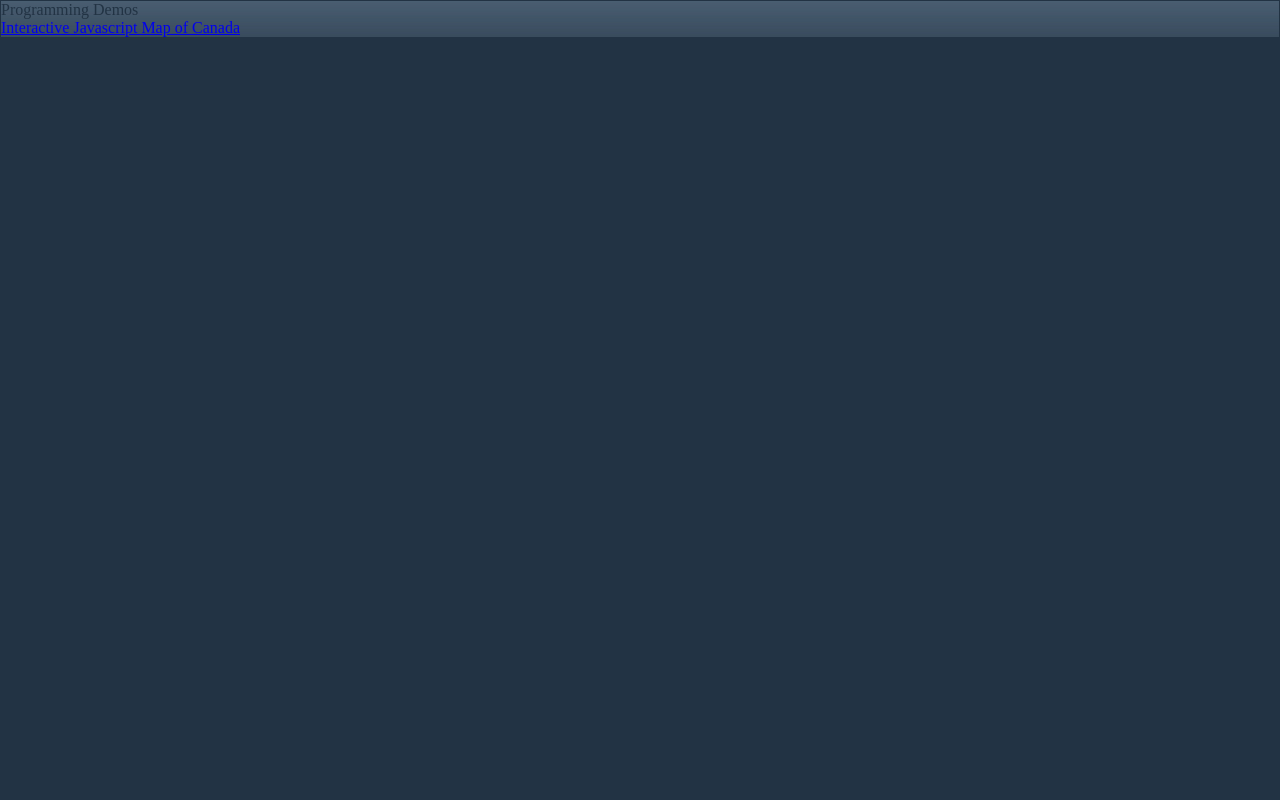
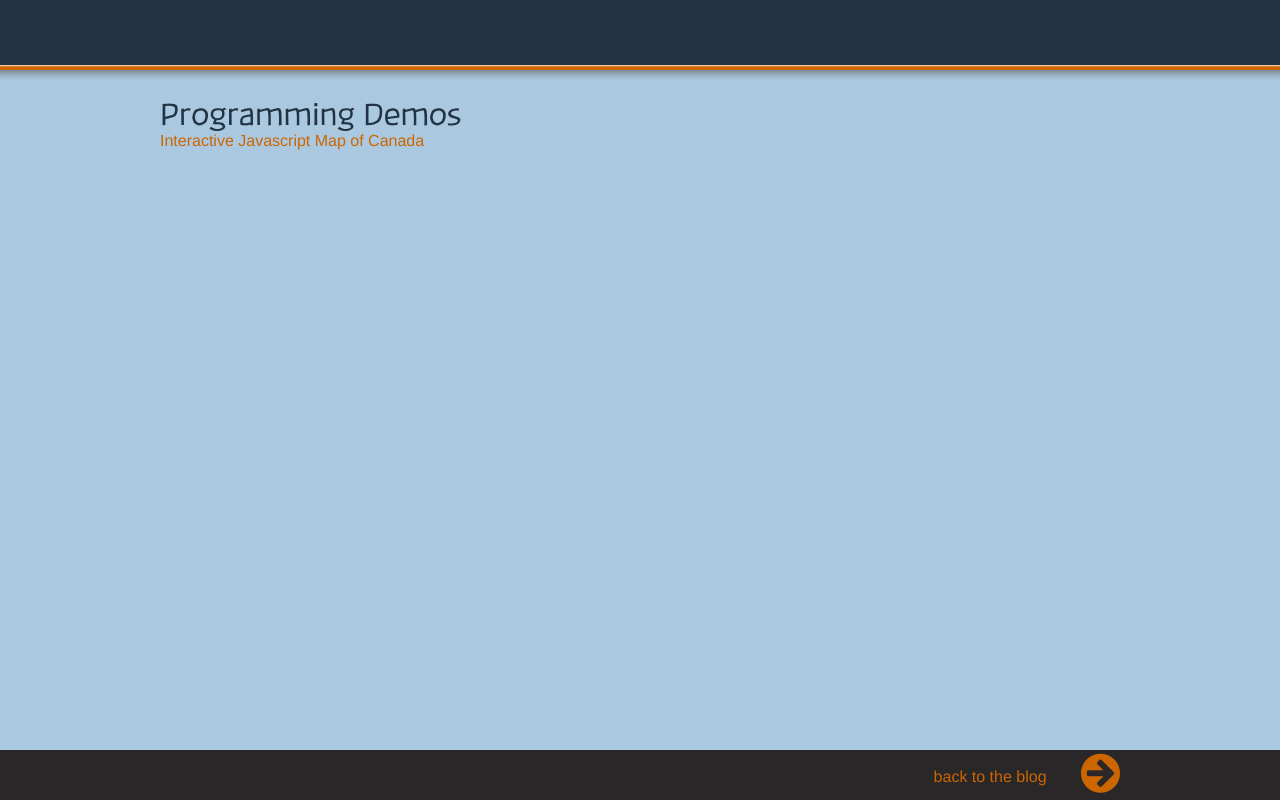
Before and after one commit to klanoma/DemosDotWilliamYoumansDotCom, a PHP site: page / in a window 1280 px wide. Run offline with PHP 8.4, Linux system fonts and the light colour scheme; some web fonts are replaced.

Commit message:
setup basic demo design

```diff
--- a/index.html
+++ b/index.html
@@ -20,9 +20,23 @@
       <p class="chromeframe">You are using an outdated browser. <a href="http://browsehappy.com/">Upgrade your browser today</a> or <a href="http://www.google.com/chromeframe/?redirect=true">install Google Chrome Frame</a> to better experience this site.</p>
     <![endif]-->
 
-    <h1>Programming Demos</h1>
+    <div id="header">
+      <div class="content">
+      </div>
+    </div>
 
-    <a href="canada-interactive-map.html">Interactive Javascript Map of Canada</a>
+    <div id="content-wrapper">
+      <div class="content">
+        <h1>Programming Demos</h1>
+        <a href="canada-interactive-map.html">Interactive Javascript Map of Canada</a>
+      </div>
+    </div>
+
+    <div id="footer">
+      <div class="content">
+        <a href="/blog">back to the blog <i class="icon-circle-arrow-right"></i></a>
+      </div>
+    </div>
 
     <!-- Google Analytics: change UA-XXXXX-X to be your site's ID. -->
     <script>
--- a/sass/demos.scss
+++ b/sass/demos.scss
@@ -11,9 +11,10 @@ $orange: #CC6600;
 $white: #FFFFFF;
 $transparent: rgba(0,0,0,0);
 $black: #000000;
+$footer-black: #292727;
 
 @import "compass/css3/font-face";
-$font_path: "../font/" !default;
+$font_path: "../fonts/" !default;
 
 @include font-face(
   'FontAwesome',
@@ -47,21 +48,73 @@ $font_path: "../font/" !default;
   )
 );
 
-
 $base-family: 'HelveticaNeue-Light', 'Helvetica Neue Light', 'Helvetica Neue', Helvetica, Arial, sans-serif;
 $header-family: 'BanksiaRegular', Helvetica, Arial, sans-serif;
-
-html {
-  background-color: $dark-blue;
-}
 
 body {
   background: $light-blue image-url('shade.jpg') repeat-x 0 0;
   color: $dark-blue;
-  border: 1px solid $dark-blue;
   padding: 0;
   margin: 0;
   font-weight: 300;
   font-size: 16px;
   line-height: 18px;
+  font-family: $base-family;
+  weight: 300;
 }
+
+h1, h2, h3, h4, .hero-unit h1 {
+  font-family: $header-family;
+  font-weight: normal;
+  font-style: normal;
+}
+
+h1 {
+  font-size: 30px;
+  line-height: 32px;
+}
+
+h2 {
+  font-size: 30px;
+  line-height: 32px;
+}
+
+a {
+  @include link-colors($orange, $orange, $orange, $orange);
+  text-decoration: none;
+  &:hover {
+    text-decoration: underline;
+    i {
+      text-decoration: none;
+    }
+  }
+}
+
+#header {
+  height: 100px;
+}
+
+#content-wrapper {
+  min-height: 500px;
+}
+
+.content {
+  margin: 0 auto;
+  width: 960px;
+}
+
+#footer {
+  height: 50px;
+  background-color: $footer-black;
+  text-align: right;
+  position: fixed;
+  bottom: 0;
+  left: 0;
+  width: 100%;
+  line-height: 50px;
+  i {
+    font-size: 50px;
+    vertical-align: middle;
+    margin-left: 30px;
+  }
+}
--- a/styles/demos.css
+++ b/styles/demos.css
@@ -546,12 +546,32 @@ ul.icons li .icon-large:before, ul.icons li .icon-large:before { /* 1.5 increase
 
 .icon-handicap-sign:before { content: "\f52f"; }
 
-@font-face { font-family: "FontAwesome"; src: url('/styles/fonts/../font/fontawesome-webfont.eot'); src: url('/styles/fonts/../font/fontawesome-webfont.eot?#iefix') format('eot'), url('/styles/fonts/../font/fontawesome-webfont.woff') format('woff'), url('/styles/fonts/../font/fontawesome-webfont.ttf') format('truetype'), url('/styles/fonts/../font/fontawesome-webfont.otf') format('opentype'), url('/styles/fonts/../font/fontawesome-webfont.svgz#FontAwesomeRegular') format('svg'), url('/styles/fonts/../font/fontawesome-webfont.svg#FontAwesomeRegular') format('svg'); font-weight: normal; font-style: normal; }
+@font-face { font-family: "FontAwesome"; src: url('/styles/fonts/../fonts/fontawesome-webfont.eot'); src: url('/styles/fonts/../fonts/fontawesome-webfont.eot?#iefix') format('eot'), url('/styles/fonts/../fonts/fontawesome-webfont.woff') format('woff'), url('/styles/fonts/../fonts/fontawesome-webfont.ttf') format('truetype'), url('/styles/fonts/../fonts/fontawesome-webfont.otf') format('opentype'), url('/styles/fonts/../fonts/fontawesome-webfont.svgz#FontAwesomeRegular') format('svg'), url('/styles/fonts/../fonts/fontawesome-webfont.svg#FontAwesomeRegular') format('svg'); font-weight: normal; font-style: normal; }
 
-@font-face { font-family: "BanksiaBold"; src: url('/styles/fonts/../font/banksb20eot.eot') format('opentype'), url('/styles/fonts/../font/banksb20woff.woff') format('woff'), url('/styles/fonts/../font/banksb20ttf.ttf') format('truetype'), url('/styles/fonts/../font/banksb20svg.svg#BanksiaBold') format('svg'); }
+@font-face { font-family: "BanksiaBold"; src: url('/styles/fonts/../fonts/banksb20eot.eot') format('opentype'), url('/styles/fonts/../fonts/banksb20woff.woff') format('woff'), url('/styles/fonts/../fonts/banksb20ttf.ttf') format('truetype'), url('/styles/fonts/../fonts/banksb20svg.svg#BanksiaBold') format('svg'); }
 
-@font-face { font-family: "BanksiaRegular"; src: url('/styles/fonts/../font/banksiaeot.eot') format('opentype'), url('/styles/fonts/../font/banksiawoff.woff') format('woff'), url('/styles/fonts/../font/banksiattf.ttf') format('truetype'), url('/styles/fonts/../font/banksiasvg.svg#BanksiaRegular') format('svg'); }
+@font-face { font-family: "BanksiaRegular"; src: url('/styles/fonts/../fonts/banksiaeot.eot') format('opentype'), url('/styles/fonts/../fonts/banksiawoff.woff') format('woff'), url('/styles/fonts/../fonts/banksiattf.ttf') format('truetype'), url('/styles/fonts/../fonts/banksiasvg.svg#BanksiaRegular') format('svg'); }
 
-html { background-color: #223344; }
+body { background: #aac8e0 url('/images/shade.jpg?1348206559') repeat-x 0 0; color: #223344; padding: 0; margin: 0; font-weight: 300; font-size: 16px; line-height: 18px; font-family: "HelveticaNeue-Light", "Helvetica Neue Light", "Helvetica Neue", Helvetica, Arial, sans-serif; weight: 300; }
 
-body { background: #aac8e0 url('/images/shade.jpg?1348204445') repeat-x 0 0; color: #223344; border: 1px solid #223344; padding: 0; margin: 0; font-weight: 300; font-size: 16px; line-height: 18px; }
+h1, h2, h3, h4, .hero-unit h1 { font-family: "BanksiaRegular", Helvetica, Arial, sans-serif; font-weight: normal; font-style: normal; }
+
+h1 { font-size: 30px; line-height: 32px; }
+
+h2 { font-size: 30px; line-height: 32px; }
+
+a { color: #cc6600; text-decoration: none; }
+a:visited { color: #cc6600; }
+a:hover { color: #cc6600; }
+a:active { color: #cc6600; }
+a:hover { text-decoration: underline; }
+a:hover i { text-decoration: none; }
+
+#header { height: 100px; }
+
+#content-wrapper { min-height: 500px; }
+
+.content { margin: 0 auto; width: 960px; }
+
+#footer { height: 50px; background-color: #292727; text-align: right; position: fixed; bottom: 0; left: 0; width: 100%; line-height: 50px; }
+#footer i { font-size: 50px; vertical-align: middle; margin-left: 30px; }
```
Also changed, not shown: images/shade.jpg.
